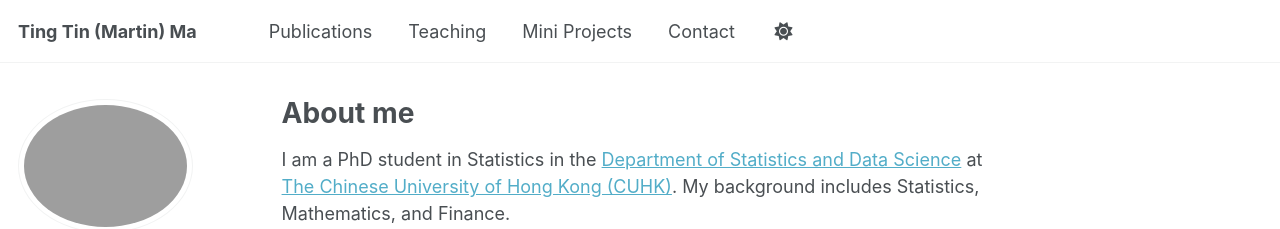
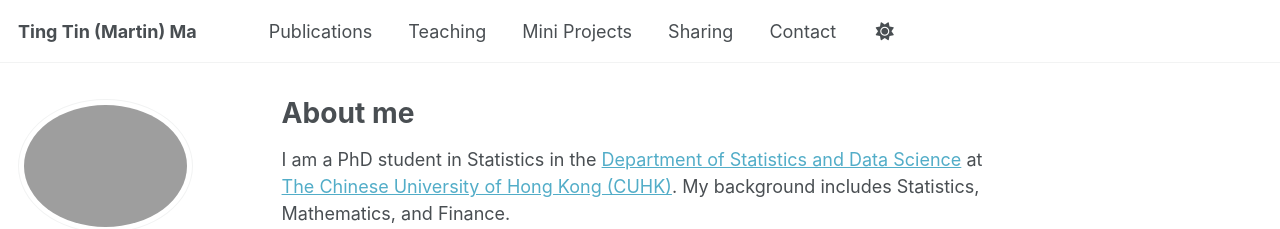
Before and after one commit to martinmtt0902/martinmtt0902.github.io, a Jekyll site: the page built from _pages/about.md, in a window 1280 px wide. Shown: the top 229 px of the page. Built offline with Jekyll 4.4.1, drawn with Linux system fonts in a browser that asks for light colours; a script that is not in the unit is left out.

Commit message:
Update navigation.yml

```diff
--- a/_data/navigation.yml
+++ b/_data/navigation.yml
@@ -17,5 +17,8 @@ main:
   - title: "Mini Projects"
     url: /mini-projects/
 
+  - title: "Sharing"
+    url: /sharing/
+
   - title: "Contact"
     url: /contact/
```
